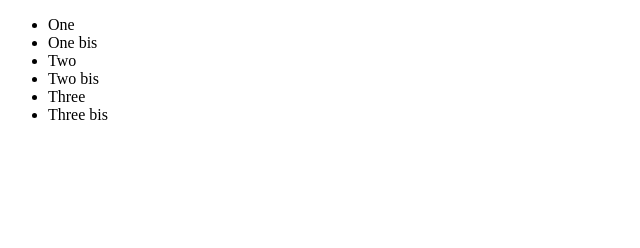
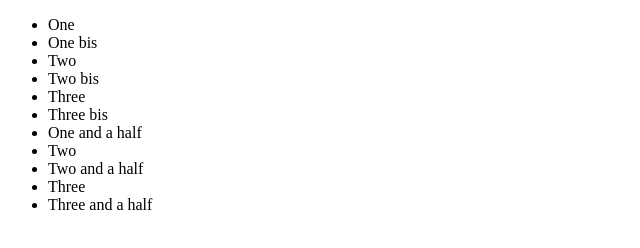
Before and after one commit to thomasnaudin/git_conflit, a plain HTML site: page src/index.html in a window 1280 px wide. Shown: the whole page, without its empty margins (0-640 px from the left). Drawn offline with Linux system fonts and the light colour scheme.

Commit message:
Add halves

```diff
--- a/src/index.html
+++ b/src/index.html
@@ -14,6 +14,12 @@
         <li>Two bis</li>
         <li>Three</li>
         <li>Three bis</li>
+        <li>One and a half</li>
+        <li>Two</li>
+        <li>Two and a half</li>
+        <li>Three</li>
+        <li>Three and a half</li>
+
     </ul>
 </body>
 
```
